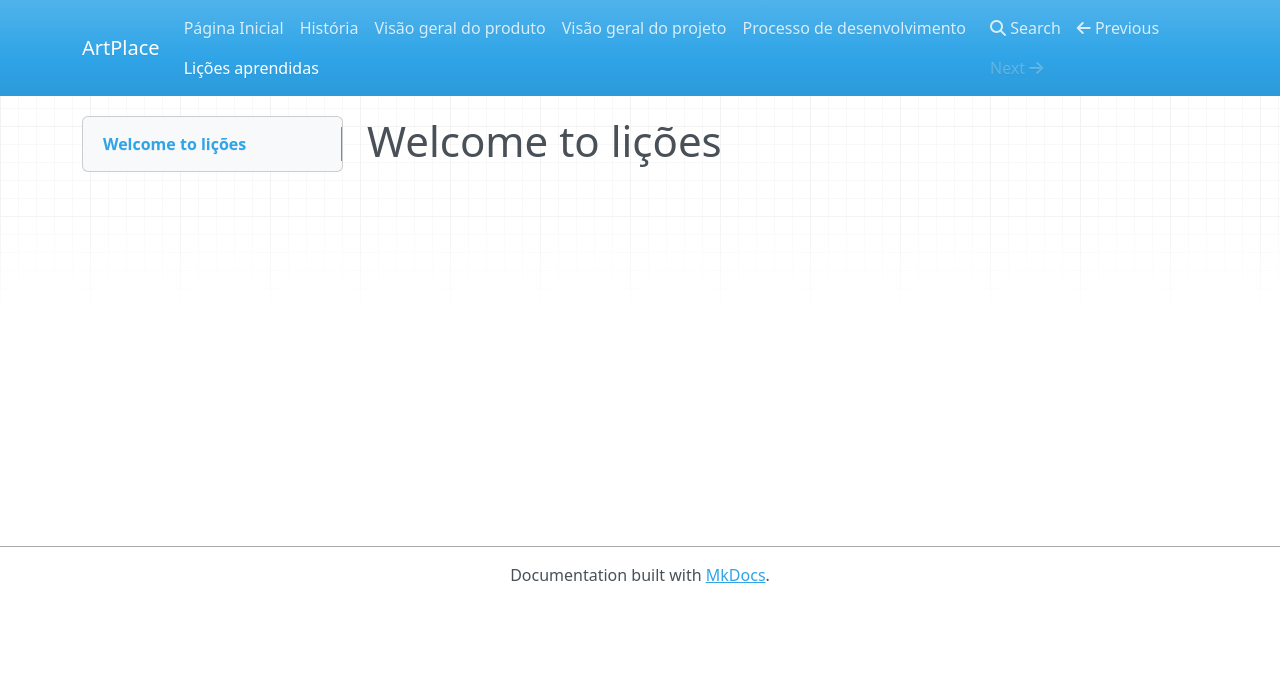
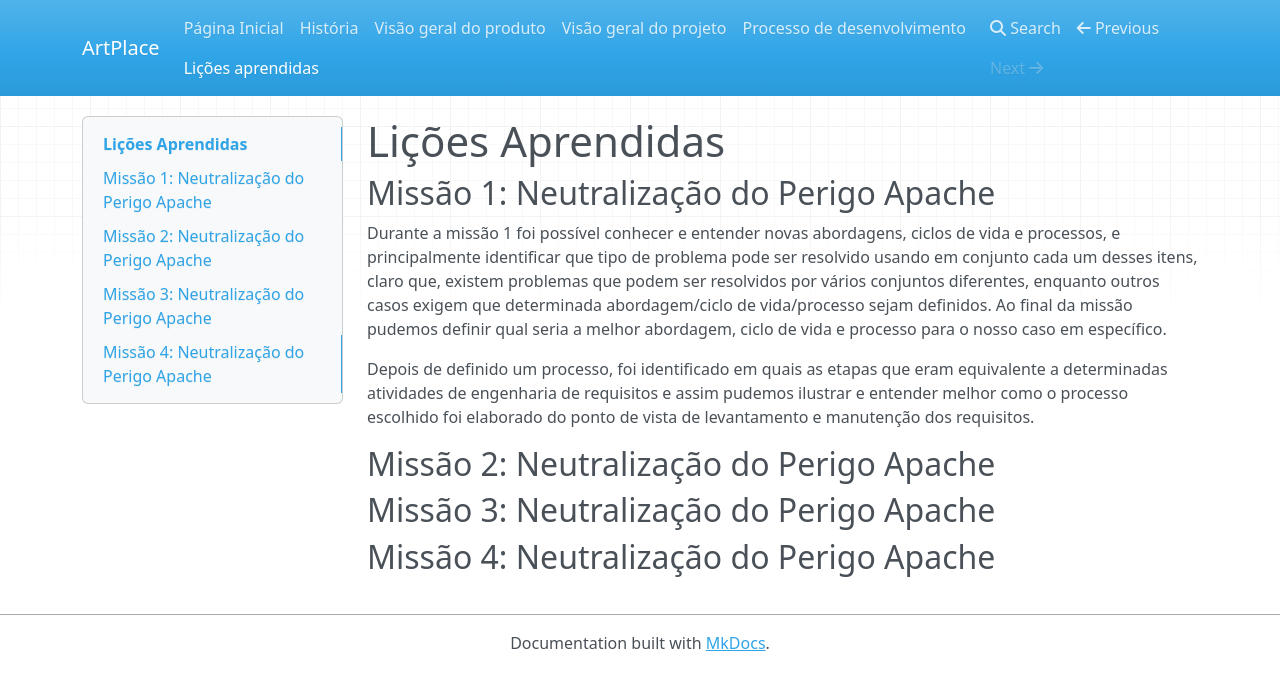
Before and after one commit to mdsreq-fga-unb/2023.2-ArtPlace, an MkDocs documentation site: the page built from docs/licoes.md, in a window 1280 px wide. Shown: the top 690 px of the page. Built offline with MkDocs 1.6.1, drawn with Linux system fonts in a browser that asks for light colours; nearby versions of some CDN libraries.

Commit message:
Adding missao 1 licoes

```diff
--- a/docs/licoes.md
+++ b/docs/licoes.md
@@ -1 +1,12 @@
-# Welcome to lições
+# Lições Aprendidas
+
+## Missão 1: Neutralização do Perigo Apache
+
+Durante a missão 1 foi possível conhecer e entender novas abordagens, ciclos de vida e processos, e principalmente identificar que tipo de problema pode ser resolvido usando em conjunto cada um desses itens, claro que, existem problemas que podem ser resolvidos por vários conjuntos diferentes, enquanto outros casos exigem que  determinada abordagem/ciclo de vida/processo sejam definidos. Ao final da missão pudemos definir qual seria a melhor abordagem, ciclo de vida e processo para o nosso caso em específico.
+
+Depois de definido um processo, foi identificado em quais as etapas que eram equivalente a determinadas atividades de engenharia de requisitos e assim pudemos ilustrar e entender melhor como o processo escolhido foi elaborado do ponto de vista de levantamento e manutenção dos requisitos.
+## Missão 2: Neutralização do Perigo Apache
+
+## Missão 3: Neutralização do Perigo Apache
+
+## Missão 4: Neutralização do Perigo Apache
```
